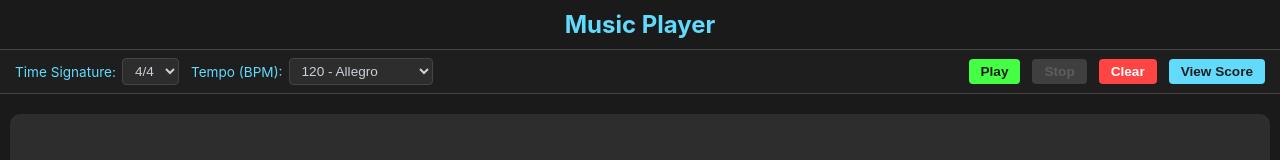
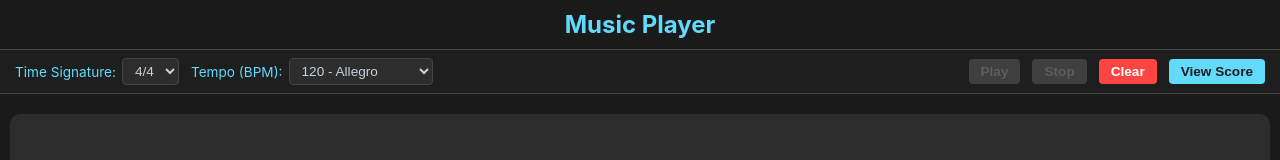
Before and after one commit to JeremyKirkham/music-player, a React (Vite) app: page / in a window 1280 px wide. Shown: the top 160 px of the page. Built offline with nearby package versions, Linux system fonts and the light colour scheme.

Commit message:
feat: disable play button when no notes

```diff
--- a/src/App.css
+++ b/src/App.css
@@ -93,8 +93,15 @@
   color: #1e1e1e;
 }
 
-.control-btn.play-btn:hover {
+.control-btn.play-btn:hover:not(:disabled) {
   background-color: #33cc33;
+}
+
+.control-btn.play-btn:disabled {
+  background-color: #555;
+  color: #888;
+  cursor: not-allowed;
+  opacity: 0.6;
 }
 
 .control-btn.pause-btn {
--- a/src/App.tsx
+++ b/src/App.tsx
@@ -590,7 +590,7 @@ function App() {
           </div>
         </div>
         <div className="menu-section">
-          <button onClick={togglePlayback} className={`control-btn ${isPlaying && !isPaused ? 'pause-btn' : 'play-btn'}`}>
+          <button onClick={togglePlayback} className={`control-btn ${isPlaying && !isPaused ? 'pause-btn' : 'play-btn'}`} disabled={musicScore.events.length === 0 && !isPlaying && !isPaused}>
             {isPaused ? 'Resume' : isPlaying ? 'Pause' : 'Play'}
           </button>
           <button onClick={stopPlayback} className="control-btn stop-btn" disabled={!isPlaying && !isPaused}>
```
